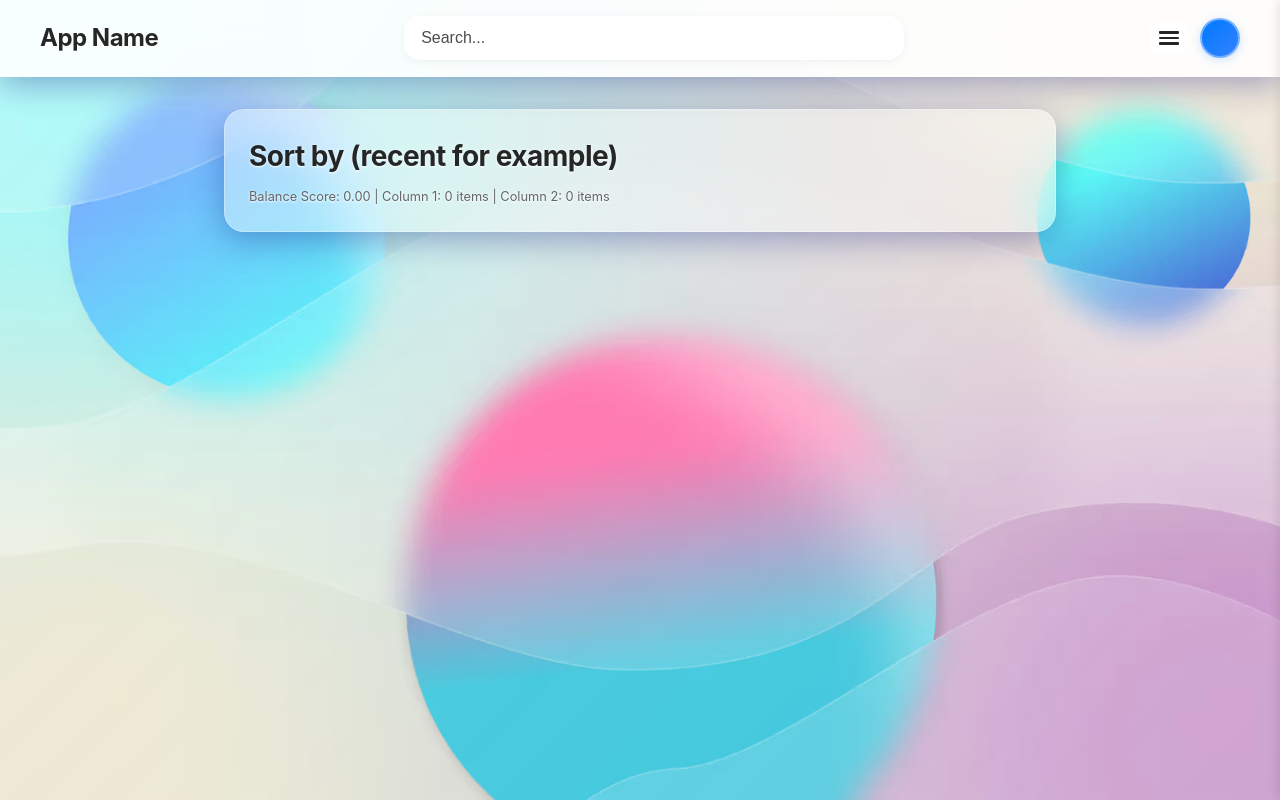
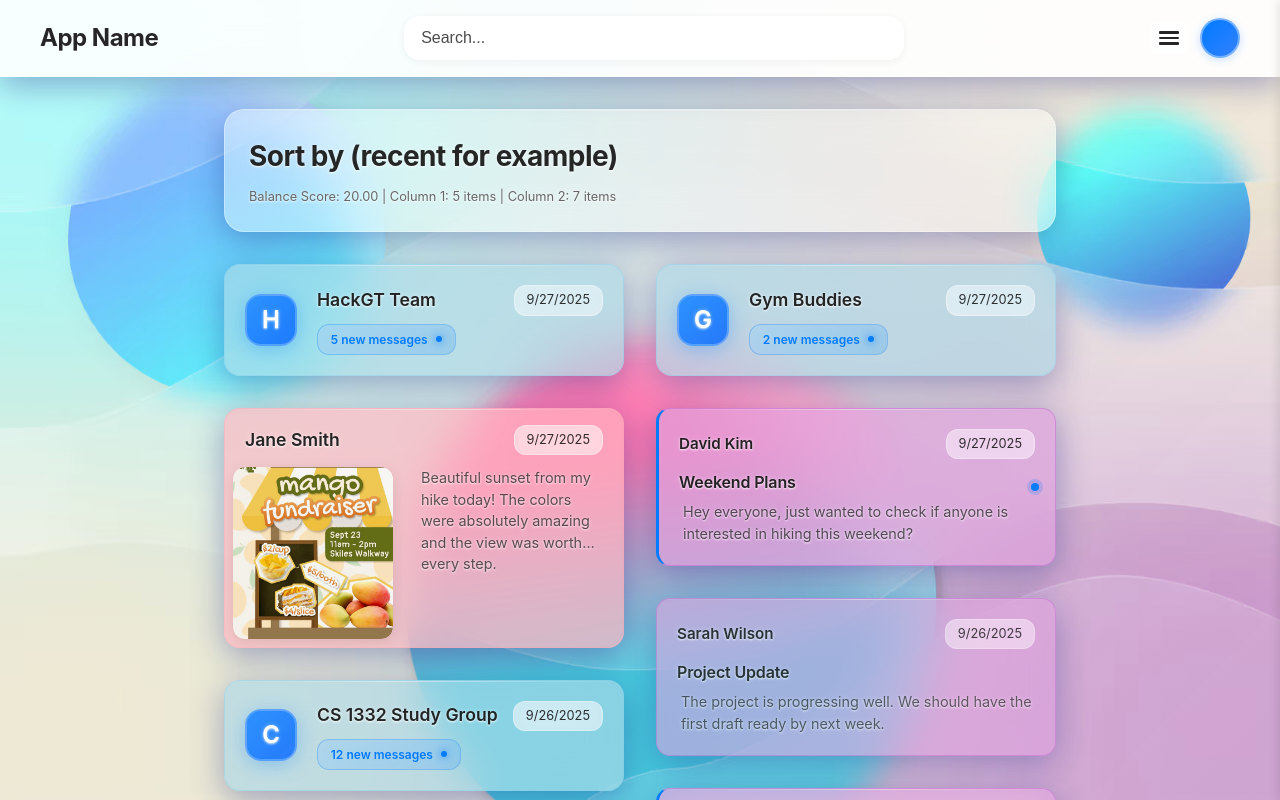
Before and after one commit to EuanHam/hackgt-25, a React (Vite) app in the folder client/: page / in a window 1280 px wide. Shown: the top 800 px of the page. Built offline with nearby package versions, Linux system fonts and the light colour scheme; no server answers.

Commit message:
Updated ui with gmail

```diff
--- a/client/src/App.tsx
+++ b/client/src/App.tsx
@@ -4,13 +4,14 @@ import Feed from './components/Feed'
 import Sidebar from './components/Sidebar'
 import ImageModal from './components/ImageModal'
 import type { FeedItem } from './types/feedTypes'
+import feedData from './data/feedData.json'
 import './App.css'
 
 const TOKEN = import.meta.env.VITE_TEMPORARY_TOKEN
 
 function App() {
   const [isSidebarOpen, setIsSidebarOpen] = useState(false)
-  const [emails, setEmails] = useState<FeedItem[]>([])
+  const [feedItems, setFeedItems] = useState<FeedItem[]>([])
   const [loading, setLoading] = useState(true)
   const [imageModalState, setImageModalState] = useState({
     isOpen: false,
@@ -50,10 +51,55 @@ function App() {
     return text.slice(0, maxLength).trim() + '...';
   };
 
+  // Function to parse email "from" field and extract display name and email
+  const parseFromField = (from: string): { name: string; email: string } => {
+    if (!from) return { name: 'Unknown Sender', email: '' };
+
+    // Handle formats like "John Doe <john@example.com>" or just "john@example.com"
+    const emailRegex = /<([^>]+)>/;
+    const emailMatch = from.match(emailRegex);
+
+    if (emailMatch) {
+      // Format: "John Doe <john@example.com>"
+      const email = emailMatch[1];
+      const name = from.replace(emailRegex, '').trim();
+      return { name: name || email, email };
+    } else {
+      // Just an email address
+      const emailOnlyRegex = /^[^\s@]+@[^\s@]+\.[^\s@]+$/;
+      if (emailOnlyRegex.test(from.trim())) {
+        return { name: from.trim(), email: from.trim() };
+      } else {
+        // Assume it's just a name
+        return { name: from.trim(), email: '' };
+      }
+    }
+  };
+
+  // Function to format timestamp to show only date (no time)
+  const formatDateOnly = (dateString: string): string => {
+    try {
+      const date = new Date(dateString);
+      // Check if the date is valid
+      if (isNaN(date.getTime())) {
+        return dateString; // Return original if parsing fails
+      }
+      return date.toLocaleDateString();
+    } catch (error) {
+      return dateString; // Return original if parsing fails
+    }
+  };
+
   useEffect(() => {
     const fetchEmails = async () => {
       try {
         setLoading(true);
+
+        // Start with hardcoded feed data
+        const hardcodedItems = feedData.feedItems as FeedItem[];
+
+        if (TOKEN) {
+          // Fetch emails from API
           const response = await fetch(
             'http://127.0.0.1:8000/emails?start_date=2025-09-26&max_results=10',
             {
@@ -62,37 +108,47 @@ function App() {
               }
             }
           )
-        if (!response.ok) {
-          throw new Error(`HTTP error! status: ${response.status}`)
-        }
+
+          if (response.ok) {
             const data = await response.json()
             console.log('Fetched emails:', data)
 
             // Transform API response to FeedItem format
-        const transformedEmails: FeedItem[] = data.emails?.map((email: any, index: number) => ({
-          id: email.id || `email-${index}`,
+            const transformedEmails: FeedItem[] = data.emails?.map((email: any, index: number) => {
+              const fromInfo = parseFromField(email.from || email.sender || '');
+              return {
+                id: email.id || `api-email-${index}`,
                 type: 'email' as const,
-          sender: email.sender || 'Unknown Sender',
+                sender: fromInfo.name,
+                senderEmail: fromInfo.email,
                 subject: email.subject || 'No Subject',
                 preview: truncatePreview(email.body || email.snippet || 'No preview available'),
-          timestamp: email.date || new Date().toLocaleDateString(),
+                timestamp: formatDateOnly(email.date || new Date().toISOString()),
                 isRead: email.isRead || false
-        })) || [];
+              };
+            }) || [];
 
-        setEmails(transformedEmails);
+            // Combine hardcoded items with API emails
+            const combinedItems = [...transformedEmails, ...hardcodedItems];
+            setFeedItems(combinedItems);
+          } else {
+            console.error('Failed to fetch emails, using hardcoded data only');
+            setFeedItems(hardcodedItems);
+          }
+        } else {
+          console.log('No token provided, using hardcoded data only');
+          setFeedItems(hardcodedItems);
+        }
       } catch (error) {
         console.error('Error fetching emails:', error)
-        setEmails([]); // Set empty array on error
+        // Fallback to hardcoded data on error
+        setFeedItems(feedData.feedItems as FeedItem[]);
       } finally {
         setLoading(false);
       }
     }
 
-    if (TOKEN) {
     fetchEmails();
-    } else {
-      setLoading(false);
-    }
   }, [])
 
 
@@ -103,11 +159,11 @@ function App() {
       <main className={`main-content ${isSidebarOpen ? 'main-content-shifted' : ''}`}>
         {loading ? (
           <div className="loading-spinner">
-            <p>Loading emails...</p>
+            <p>Loading feed...</p>
           </div>
         ) : (
           <Feed
-            feedItems={emails}
+            feedItems={feedItems}
             onImageClick={handleImageClick}
           />
         )}
--- a/client/src/components/Email.css
+++ b/client/src/components/Email.css
@@ -77,6 +77,15 @@
   display: flex;
   align-items: center;
   gap: 0.75rem;
+}
+
+.email-sender[title] {
+  cursor: help;
+  border-bottom: 1px dotted rgba(0, 0, 0, 0.3);
+}
+
+.email-sender[title]:hover {
+  border-bottom-color: rgba(0, 0, 0, 0.6);
 }
 
 .email-sender-avatar {
--- a/client/src/components/Email.tsx
+++ b/client/src/components/Email.tsx
@@ -3,6 +3,7 @@ import './Email.css';
 
 interface EmailProps {
   sender: string;
+  senderEmail?: string;
   subject: string;
   preview: string;
   timestamp: string;
@@ -11,6 +12,7 @@ interface EmailProps {
 
 const Email: React.FC<EmailProps> = ({
   sender,
+  senderEmail,
   subject,
   preview,
   timestamp,
@@ -19,7 +21,12 @@ const Email: React.FC<EmailProps> = ({
   return (
     <div className={`email ${isRead ? 'read' : 'unread'}`}>
       <div className="email-header">
-        <div className="email-sender">{sender}</div>
+        <div
+          className="email-sender"
+          title={senderEmail || undefined}
+        >
+          {sender}
+        </div>
         <div className="email-timestamp">{timestamp}</div>
       </div>
       <div className="email-subject">{subject}</div>
--- a/client/src/components/Feed.tsx
+++ b/client/src/components/Feed.tsx
@@ -16,6 +16,20 @@ const Feed: React.FC<FeedProps> = ({ feedItems, onImageClick }) => {
   // Use provided feedItems or fall back to JSON data
   const items = feedItems || feedData.feedItems;
 
+  // Function to format timestamp to show only date (no time)
+  const formatDateOnly = (dateString: string): string => {
+    try {
+      const date = new Date(dateString);
+      // Check if the date is valid
+      if (isNaN(date.getTime())) {
+        return dateString; // Return original if parsing fails
+      }
+      return date.toLocaleDateString();
+    } catch (error) {
+      return dateString; // Return original if parsing fails
+    }
+  };
+
   // Use the advanced partitioning algorithm to balance columns
   const { column1, column2, balanceScore } = partitionFeedItemsAdvanced(items as FeedItem[]);
 
@@ -27,9 +41,10 @@ const Feed: React.FC<FeedProps> = ({ feedItems, onImageClick }) => {
           <Email
             key={item.id}
             sender={item.sender}
+            senderEmail={item.senderEmail}
             subject={item.subject}
             preview={item.preview}
-            timestamp={item.timestamp}
+            timestamp={formatDateOnly(item.timestamp)}
             isRead={item.isRead}
           />
         );
@@ -40,7 +55,7 @@ const Feed: React.FC<FeedProps> = ({ feedItems, onImageClick }) => {
             imageUrl={item.imageUrl}
             posterName={item.posterName}
             description={item.description}
-            timestamp={item.timestamp}
+            timestamp={formatDateOnly(item.timestamp)}
             onImageClick={onImageClick}
           />
         );
@@ -50,7 +65,7 @@ const Feed: React.FC<FeedProps> = ({ feedItems, onImageClick }) => {
             key={item.id}
             groupName={item.groupName}
             unreadCount={item.unreadCount}
-            timestamp={item.timestamp}
+            timestamp={formatDateOnly(item.timestamp)}
           />
         );
       default:
--- a/client/src/types/feedTypes.ts
+++ b/client/src/types/feedTypes.ts
@@ -7,6 +7,7 @@ export interface BaseFeedItem {
 export interface EmailFeedItem extends BaseFeedItem {
   type: 'email';
   sender: string;
+  senderEmail?: string;
   subject: string;
   preview: string;
   isRead?: boolean;
```
Lines whose indentation alone changed are shown as unchanged.
